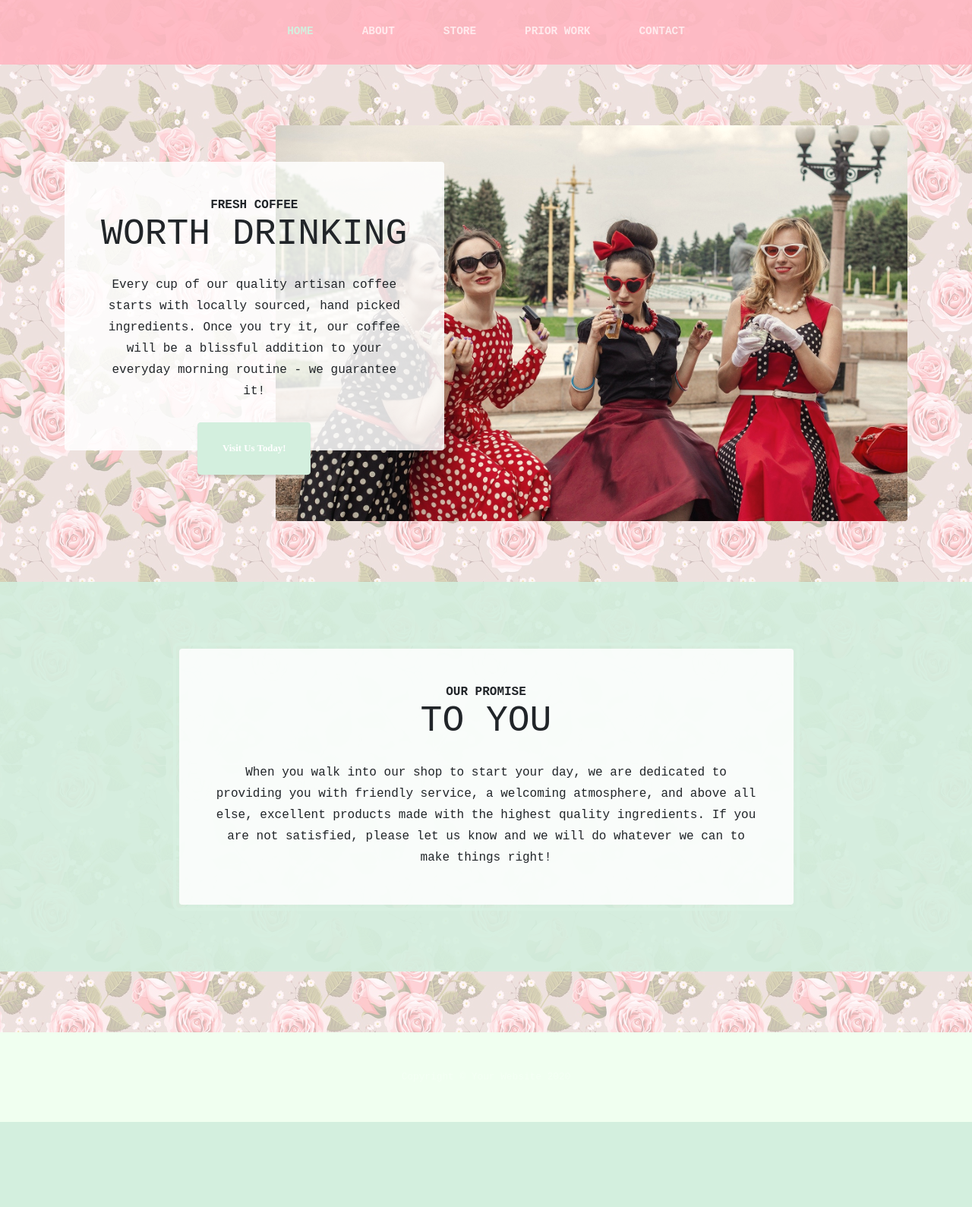
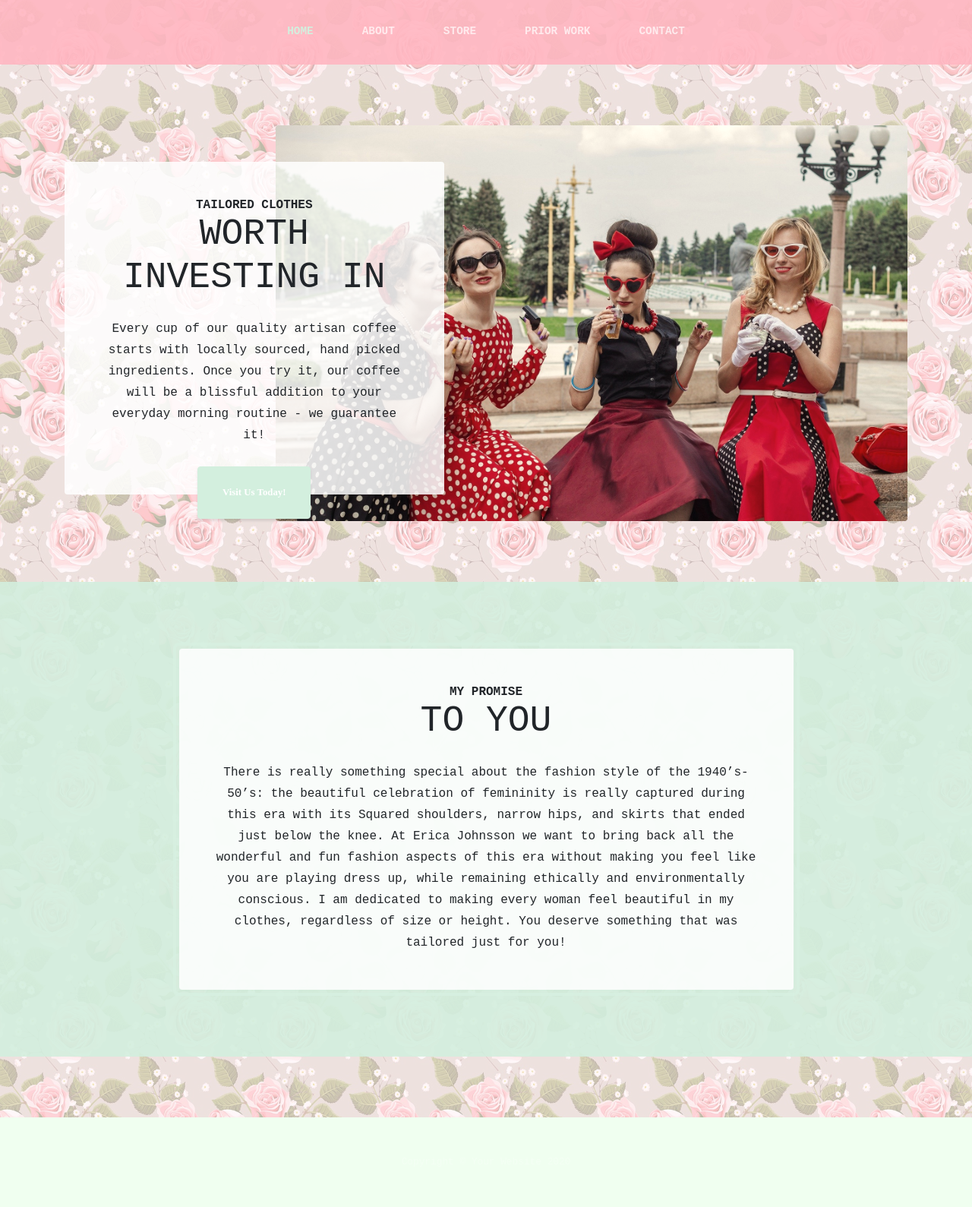
Before and after one commit to JosefinE7/Milestone-project-3, a Flask app: page / in a window 1280 px wide. Shown: the part 273-1862 px from the top of the page at 76% size. Before the commit the page ends 1750 px from the top, so only its background shows below. Run offline with Flask 2, Linux system fonts and the light colour scheme; some libraries are stand-ins or nearby versions.

Commit message:
Added original paragraph to index.html under My Promise header

```diff
--- a/templates/index.html
+++ b/templates/index.html
@@ -9,8 +9,8 @@
 			/>
 			<div class="intro-text left-0 text-center bg-faded p-5 rounded">
 				<h2 class="section-heading mb-4">
-					<span class="section-heading-upper">Fresh Coffee</span>
-					<span class="section-heading-lower">Worth Drinking</span>
+					<span class="section-heading-upper">Tailored Clothes</span>
+					<span class="section-heading-lower">Worth investing in</span>
 				</h2>
 				<p class="mb-3">
 					Every cup of our quality artisan coffee starts with locally sourced,
@@ -31,15 +31,17 @@
 			<div class="col-xl-9 mx-auto">
 				<div class="cta-inner text-center rounded">
 					<h2 class="section-heading mb-4">
-						<span class="section-heading-upper">Our Promise</span>
+						<span class="section-heading-upper">My Promise</span>
 						<span class="section-heading-lower">To You</span>
 					</h2>
 					<p class="mb-0">
-						When you walk into our shop to start your day, we are dedicated to
-						providing you with friendly service, a welcoming atmosphere, and
-						above all else, excellent products made with the highest quality
-						ingredients. If you are not satisfied, please let us know and we
-						will do whatever we can to make things right!
+						There is really something special about the fashion style of the 1940’s-50’s: the beautiful
+						celebration of femininity is really captured during this era with its Squared shoulders, narrow
+						hips, and skirts that ended just below the knee. At Erica Johnsson we want to bring back all the
+						wonderful and fun fashion aspects of this era without making you feel like you are playing dress
+						up, while remaining ethically and environmentally conscious. I am dedicated to making every
+						woman feel beautiful in my clothes, regardless of size or height. You deserve something that was
+						tailored just for you!
 					</p>
 				</div>
 			</div>
```
